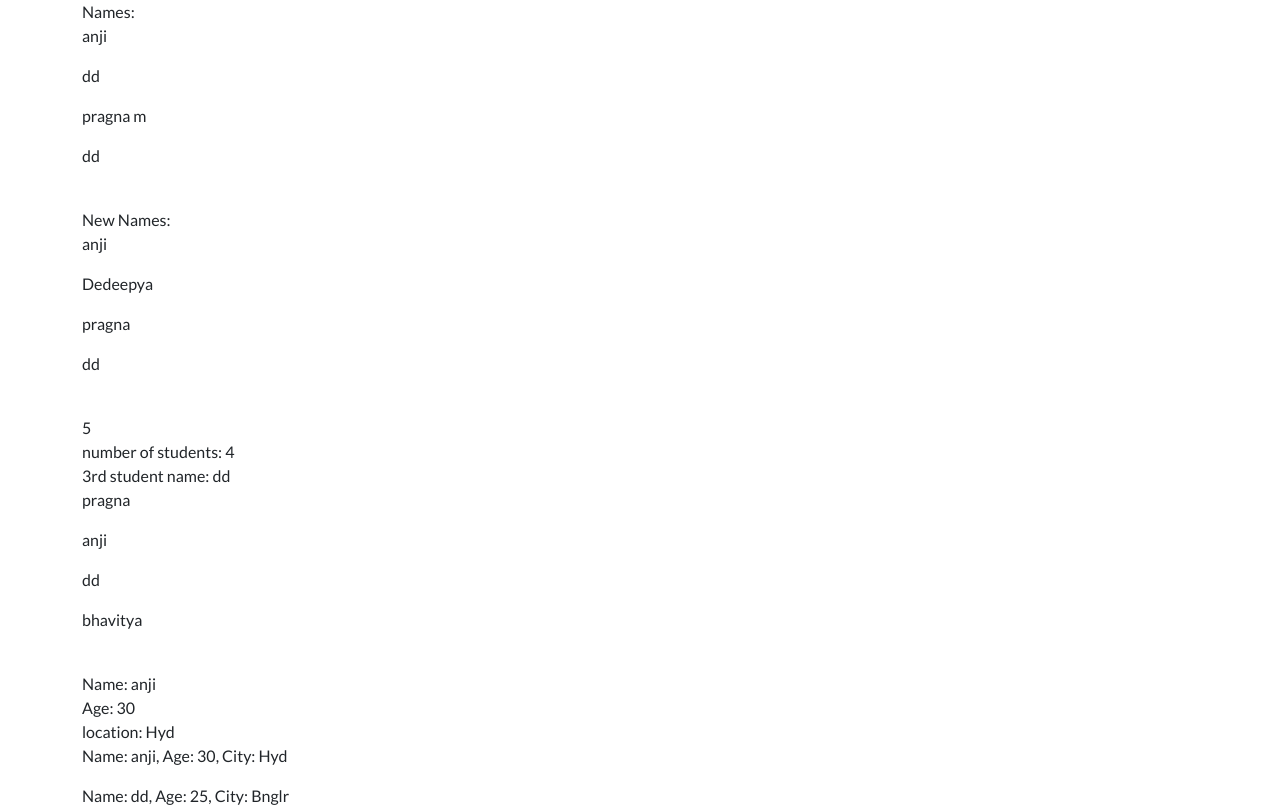
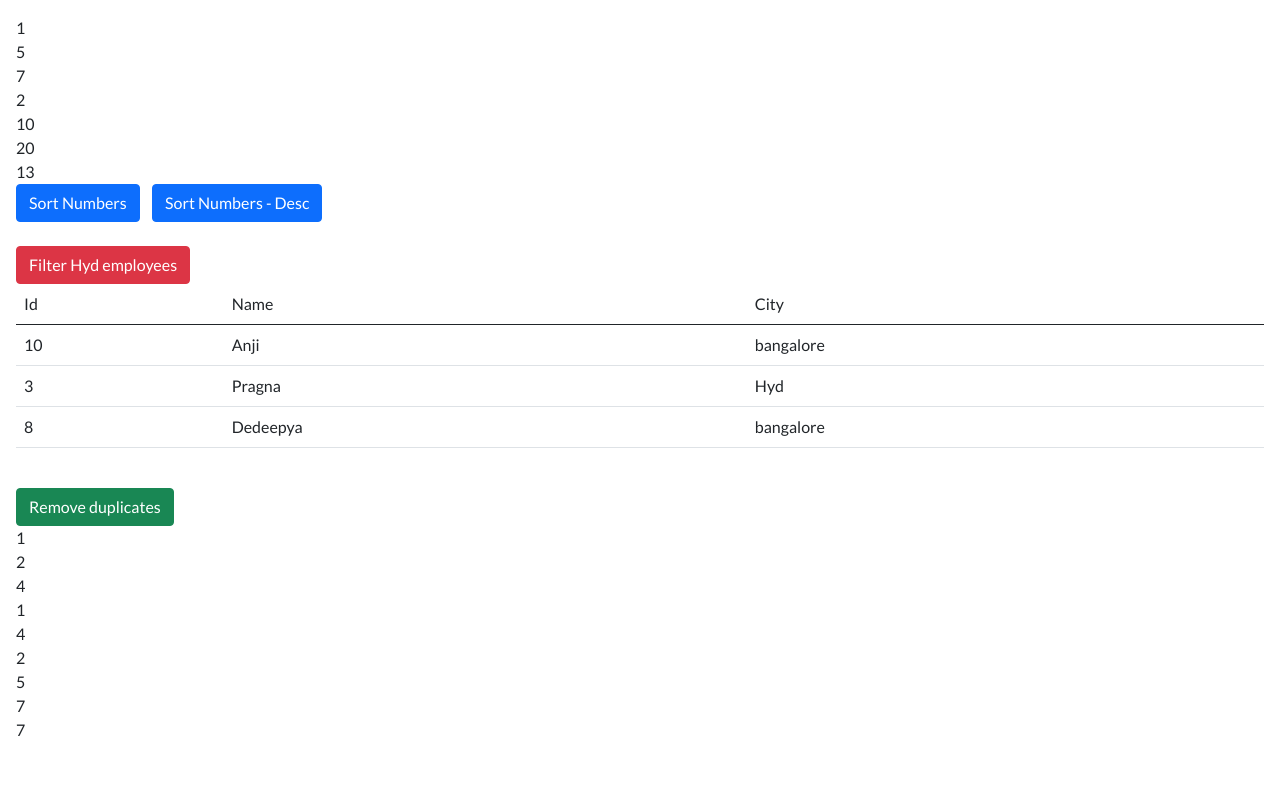
Before and after one commit to anjireddy2222/fb, a React (Create React App) app: page / in a window 1280 px wide. Shown: the top 807 px of the page. Built offline with nearby package versions, Linux system fonts and the light colour scheme; what google-maps-react would draw is missing.

Commit message:
interviews 3

```diff
--- a/src/Interview.js
+++ b/src/Interview.js
@@ -1,3 +1,5 @@
+import { useState } from "react"
+
 function Interview(){
 
     // declare array
@@ -56,6 +58,45 @@ function Interview(){
     names[2] = "pragna m"
     // in arrays, if we assing any array to another variable, chnages in any one varible will reflect in another variable automatically.
 
+    var [xnumbers, setXNumbers] = useState([1, 5, 7, 2, 10, 20, 13])
+    var [xemployees, setXEmployees] = useState([
+        {
+            name: "Anji",
+            id: 10,
+            city: "Hyd"
+        },
+        {
+            name: "Pragna",
+            id: 3,
+            city: "Hyd"
+        },
+        {
+            name: "Dedeepya",
+            id: 8,
+            city: "Hyd"
+        }
+    ])
+
+    var nums = [1, 2, 4, 1, 4, 2, 5, 7, 7]
+    var uniqNums = []
+    nums.map( item => {
+        if( uniqNums.includes(item) == false){
+            uniqNums.push(item)
+        }
+    })
+    console.log(uniqNums)
+
+
+    function sortNumbers(){
+        var num = [...xnumbers];
+        setXNumbers(num.sort( (number, prevNumber) => number - prevNumber ))
+    }
+
+    function sortTable(){
+        var tempEmp = [...xemployees]
+        tempEmp.sort( (present, prev) => present.id - prev.id)
+        setXEmployees(tempEmp)
+    }
 
     return(
         <div className="container">
--- /dev/null
+++ b/src/InterviewTwo.js
@@ -0,0 +1,115 @@
+import React from 'react'
+
+class InterviewTwo extends React.Component{
+    constructor(props){
+        super(props)
+        this.state = {
+            numbers: [1, 5, 7, 2, 10, 20, 13],
+            employees: [
+                {
+                    name: "Anji",
+                    id: 10,
+                    city: "bangalore"
+                },
+                {
+                    name: "Pragna",
+                    id: 3,
+                    city: "Hyd"
+                },
+                {
+                    name: "Dedeepya",
+                    id: 8,
+                    city: "bangalore"
+                }
+            ],
+            nums:[1, 2, 4, 1, 4, 2, 5, 7, 7]
+        }
+    }
+
+    sortNumbers(){
+        var num = [...this.state.numbers];
+        this.setState({numbers: num.sort( (number, prevNumber) =>  number - prevNumber ) }) // ascending order sort
+    }
+
+    sortDescOrder(){
+        var num = [...this.state.numbers]
+        this.setState( {numbers: num.sort( (number, prevNumber) => prevNumber - number )} )
+    }
+
+    sortTable(){
+        var tempEmp = [...this.state.employees];
+        tempEmp.sort( (present, prev) => present.id - prev.id )
+        this.setState({employees: tempEmp})
+    }
+
+    filterTable(){
+        var tempEmp = [...this.state.employees]
+        var filteredEMp = tempEmp.filter( item => item.city == "Hyd" )
+        this.setState({employees: filteredEMp})
+    }
+
+    removeDuplicates(){
+        var tempNums = [...this.state.nums]
+        var finalNums = []
+        tempNums.map( item =>{
+            if( finalNums.includes(item) == false){
+                finalNums.push(item)
+            }
+        })
+        this.setState({nums: finalNums})
+    }
+
+    render(){
+        return(
+            <div className="p-3">
+                {
+                    this.state.numbers.map( item => (
+                        <div>{item}</div>
+                    ))
+                }
+                <button onClick={e => this.sortNumbers()} className="btn btn-primary">Sort Numbers</button> &nbsp; &nbsp;
+                <button onClick={e => this.sortDescOrder()} className="btn btn-primary">Sort Numbers - Desc</button>
+                <br/><br/>
+                <button className="btn btn-danger" onClick={ e=> this.filterTable() } >Filter Hyd employees</button>
+                <div>
+                    <table className="table">
+                        <thead>
+                            <tr>
+                                <td>
+                                    <div onClick={ e => this.sortTable() } className="pointer">
+                                        Id
+                                    </div>
+                                </td>
+                                <td>Name</td>
+                                <td>City</td>
+                            </tr>
+                        </thead>
+                        <tbody>
+                            {
+                                this.state.employees.map( item => (
+                                    <tr>
+                                        <td>{item.id}</td>
+                                        <td>{item.name}</td>
+                                        <td>{item.city}</td>
+                                    </tr>
+                                ))
+                            }
+                        </tbody>
+                    </table>
+                </div>
+                <br/>
+                <button onClick={ e=> this.removeDuplicates() } className="btn btn-success">Remove duplicates</button>
+                {
+                    this.state.nums.map( item => (
+                        <div>
+                            {item}
+                        </div>
+                    ))
+                }
+            </div>
+        )
+    }
+
+}
+
+export default InterviewTwo;
--- a/src/index.js
+++ b/src/index.js
@@ -18,6 +18,7 @@ import ClassComp from './ClassComp';
 import List from './components/classComponents/List';
 import Test from './Test';
 import Interview from './Interview';
+import InterviewTwo from './InterviewTwo';
 
 
 ReactDOM.render(
@@ -25,7 +26,7 @@ ReactDOM.render(
 		<React.StrictMode>
 			<BrowserRouter>
 				<Switch>
-					<Route exact path='/' component={Interview} />
+					<Route exact path='/' component={InterviewTwo} />
 					<Route exact path='/shop' component={Shop} />
 					<Route exact path='/facebook' component={Home} />
 					<Route exact path='/swiggy' component={SwiggyHome} />
```
Also changed, not shown: interview.txt.
